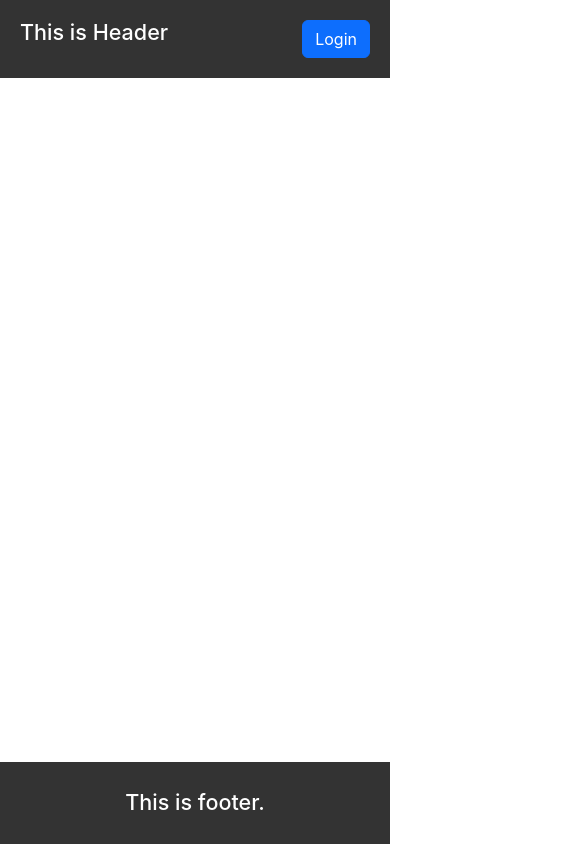
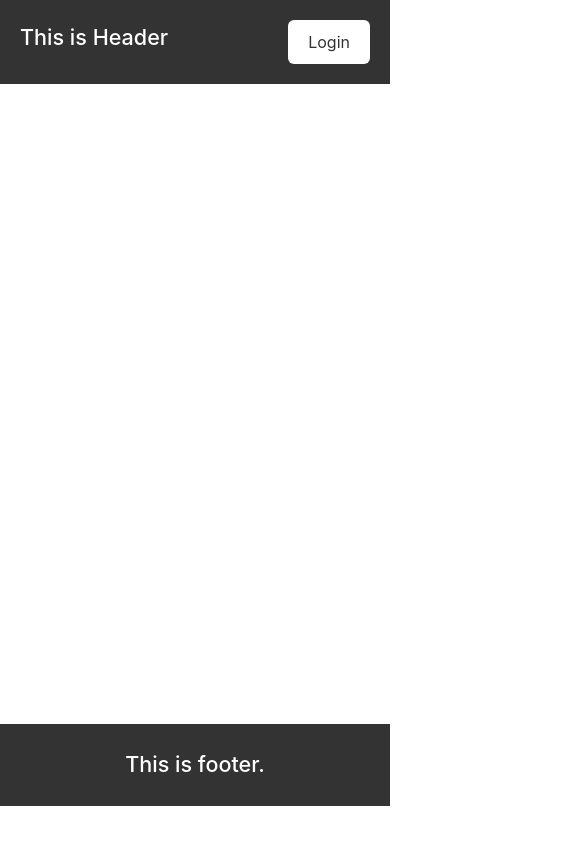
Before and after one commit to abhishek-dixit7/react-learn, a React (Create React App) app: page / in a window 390 px wide. Shown: the top 844 px of the page, 585 px wide, since content can reach past the window. Built offline with nearby package versions, Linux system fonts and the light colour scheme.

Commit message:
updated css to support mobile devices

```diff
--- a/src/App.css
+++ b/src/App.css
@@ -1,4 +1,5 @@
 .App {
+  min-height: 100%;
   display: flex;
   flex-direction: column;
 }
--- a/src/Components/AssignmentOne/Footer/Footer.css
+++ b/src/Components/AssignmentOne/Footer/Footer.css
@@ -1,23 +1,11 @@
-/* .footer {
-  margin-bottom: 200px;
-  display: flex;
-  height: auto;
-  width: auto;
-  text-align: center;
-  background-color: rgb(54, 54, 54);
-  color: white;
-  float: bottom;
-} */
-
 .footer {
-  position: fixed;
-  left: 0;
-  bottom: 0;
-  width: 100%;
   background-color: #333;
   color: #fff;
+  padding: 20px;
   text-align: center;
-  padding: 20px;
+  margin-top: auto;
+  position: relative;
+  bottom: 0;
 }
 
 .footer > h4 {
--- a/src/Components/AssignmentOne/Header/Header.css
+++ b/src/Components/AssignmentOne/Header/Header.css
@@ -1,32 +1,17 @@
-/* .header {
-  display: flex;
-  flex-direction: row;
-  justify-content: space-between;
-  height: auto;
-  width: auto;
-  text-align: center;
-  background-color: rgb(54, 54, 54);
-  color: white;
-} */
-
-/* .loginButton {
-  display: flex;
-  justify-content: flex-end;
-} */
-
 .header {
-  position: fixed;
-  display: flex;
-  justify-content: space-between;
-  left: 0;
-  top: 0;
-  width: 100%;
   background-color: #333;
   color: #fff;
-  text-align: center;
   padding: 20px;
+  display: flex;
+  align-items: center;
+  justify-content: space-between;
 }
 
-/* .header > h4 {
-
-} */
+.loginButton {
+  background-color: #fff;
+  color: #333;
+  border: none;
+  padding: 10px 20px;
+  font-size: 16px;
+  cursor: pointer;
+}
--- a/src/Components/AssignmentOne/MainComponent/MainComponent.css
+++ b/src/Components/AssignmentOne/MainComponent/MainComponent.css
@@ -1,14 +1,8 @@
 .MainComponent {
-  position: fixed;
-  left: 0;
-  top: 45%;
-  width: 100%;
-  background-color: rgb(255, 255, 255);
-  color: #000000;
   text-align: center;
-  height: 200px;
-  justify-content: center;
-  display: flex;
+  flex: 1;
+  padding: 20rem;
+  overflow-y: auto;
 }
 
 .MainComponent > h1 {
```
